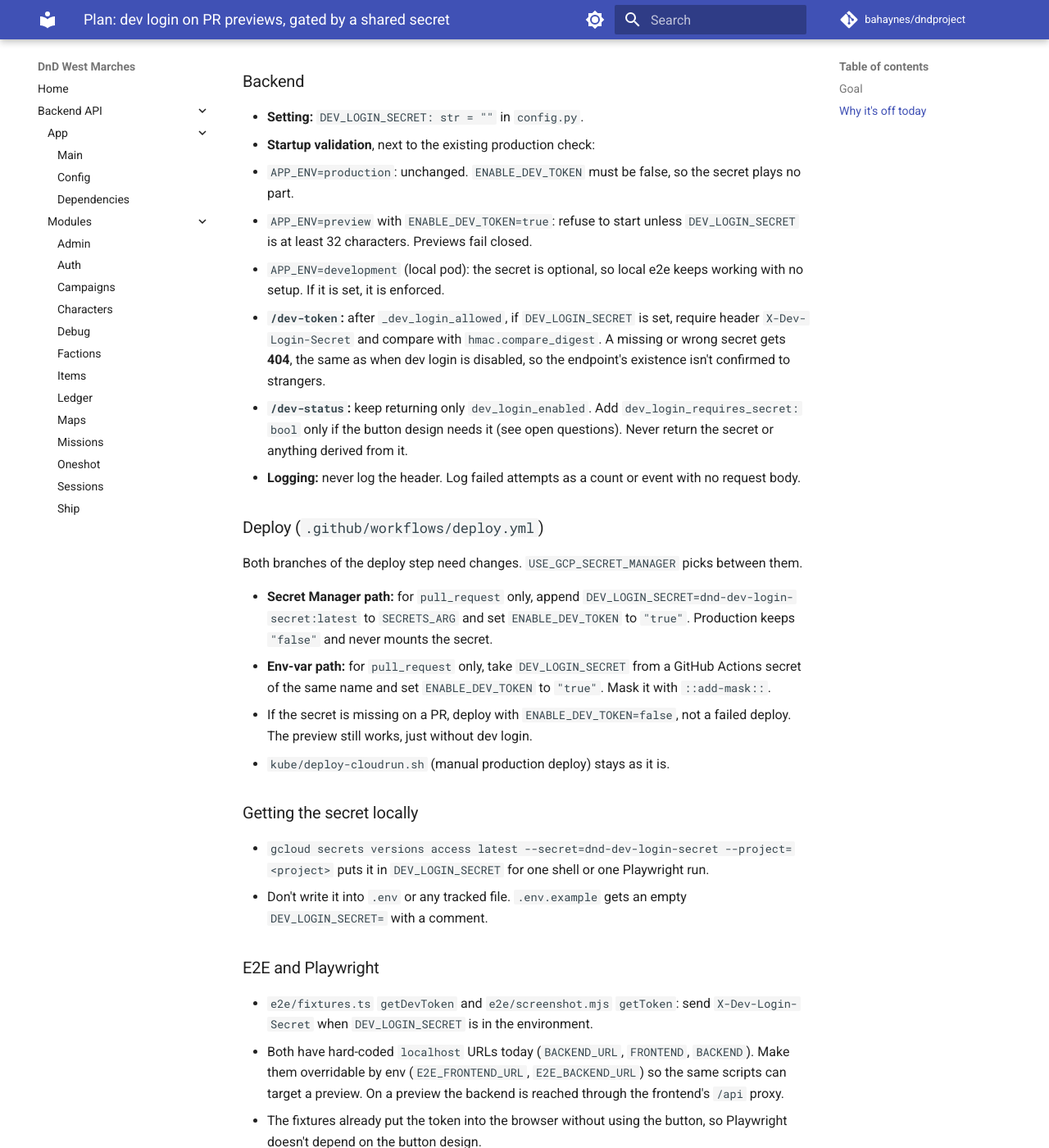
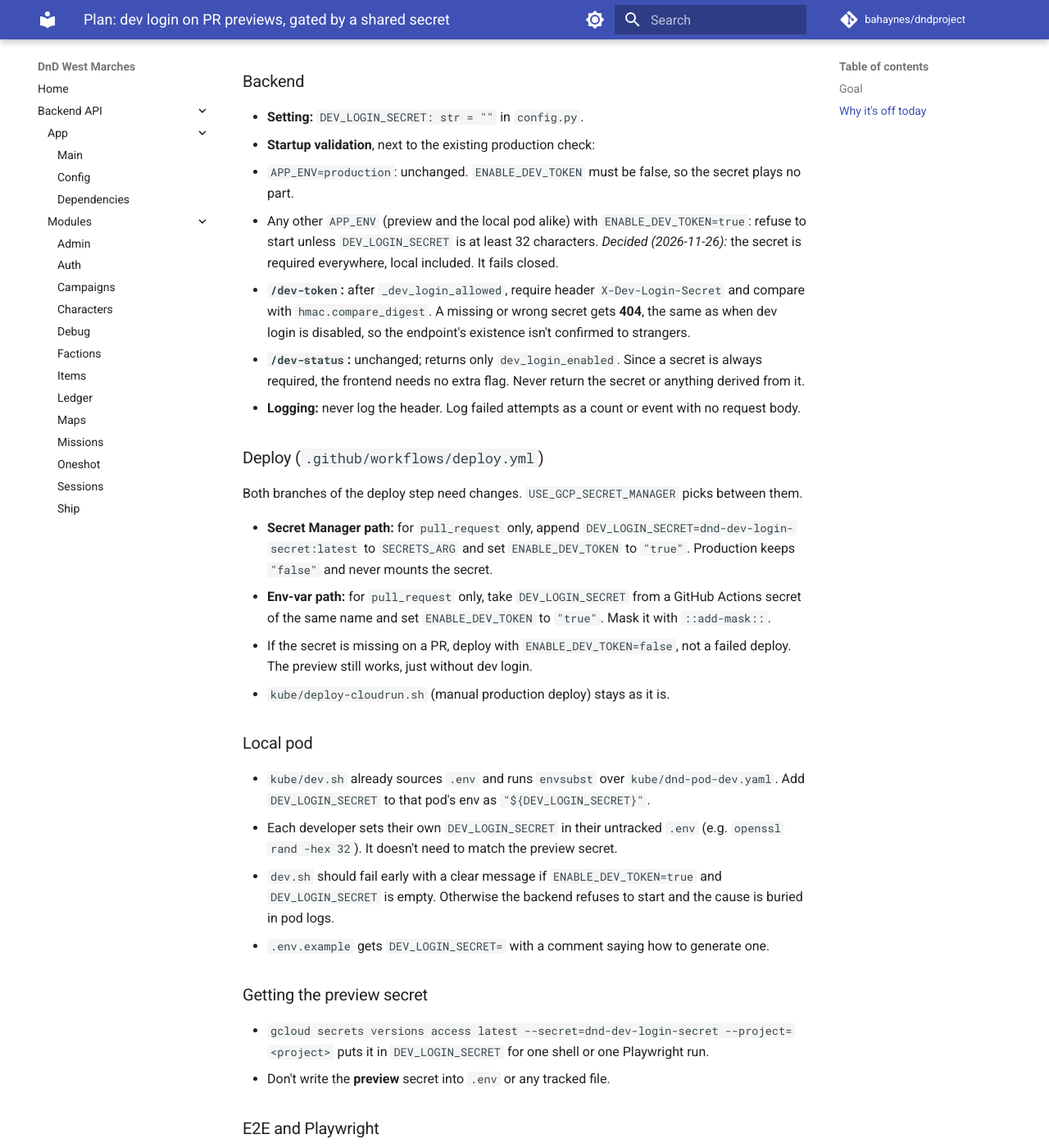
Before and after one commit to bahaynes/dndproject, an MkDocs documentation site: the page built from docs/plans/preview-dev-login.md, in a window 1280 px wide and 1400 px high, scrolled down 1013 px. Shown: the whole window at 82% size. Built offline with MkDocs 1.6.1 and Material for MkDocs 9.7.7, drawn with Linux system fonts in a browser that asks for light colours; comment, search, counter and statistics services are not loaded; some of the changed text lies outside the part shown.

Commit message:
docs: dev-login plan requires the secret locally and uses a password field
Co-Authored-By: Claude Opus 5.5 <noreply@anthropic.com>
Claude-Session: https://claude.ai/code/session_01VzawFKYJheCrAVM9doW2dy

```diff
--- a/docs/plans/preview-dev-login.md
+++ b/docs/plans/preview-dev-login.md
@@ -21,10 +21,9 @@ One shared secret, `DEV_LOGIN_SECRET`. `/dev-token` accepts a request only when
 - **Setting:** `DEV_LOGIN_SECRET: str = ""` in `config.py`.
 - **Startup validation**, next to the existing production check:
   - `APP_ENV=production`: unchanged. `ENABLE_DEV_TOKEN` must be false, so the secret plays no part.
-  - `APP_ENV=preview` with `ENABLE_DEV_TOKEN=true`: refuse to start unless `DEV_LOGIN_SECRET` is at least 32 characters. Previews fail closed.
-  - `APP_ENV=development` (local pod): the secret is optional, so local e2e keeps working with no setup. If it is set, it is enforced.
-- **`/dev-token`:** after `_dev_login_allowed`, if `DEV_LOGIN_SECRET` is set, require header `X-Dev-Login-Secret` and compare with `hmac.compare_digest`. A missing or wrong secret gets **404**, the same as when dev login is disabled, so the endpoint's existence isn't confirmed to strangers.
-- **`/dev-status`:** keep returning only `dev_login_enabled`. Add `dev_login_requires_secret: bool` only if the button design needs it (see open questions). Never return the secret or anything derived from it.
+  - Any other `APP_ENV` (preview and the local pod alike) with `ENABLE_DEV_TOKEN=true`: refuse to start unless `DEV_LOGIN_SECRET` is at least 32 characters. *Decided (2026-11-26):* the secret is required everywhere, local included. It fails closed.
+- **`/dev-token`:** after `_dev_login_allowed`, require header `X-Dev-Login-Secret` and compare with `hmac.compare_digest`. A missing or wrong secret gets **404**, the same as when dev login is disabled, so the endpoint's existence isn't confirmed to strangers.
+- **`/dev-status`:** unchanged; returns only `dev_login_enabled`. Since a secret is always required, the frontend needs no extra flag. Never return the secret or anything derived from it.
 - **Logging:** never log the header. Log failed attempts as a count or event with no request body.
 
 ### Deploy (`.github/workflows/deploy.yml`)
@@ -36,21 +35,32 @@ Both branches of the deploy step need changes. `USE_GCP_SECRET_MANAGER` picks be
 - If the secret is missing on a PR, deploy with `ENABLE_DEV_TOKEN=false`, not a failed deploy. The preview still works, just without dev login.
 - `kube/deploy-cloudrun.sh` (manual production deploy) stays as it is.
 
-### Getting the secret locally
+### Local pod
+
+- `kube/dev.sh` already sources `.env` and runs `envsubst` over `kube/dnd-pod-dev.yaml`. Add `DEV_LOGIN_SECRET` to that pod's env as `"${DEV_LOGIN_SECRET}"`.
+- Each developer sets their own `DEV_LOGIN_SECRET` in their untracked `.env` (e.g. `openssl rand -hex 32`). It doesn't need to match the preview secret.
+- `dev.sh` should fail early with a clear message if `ENABLE_DEV_TOKEN=true` and `DEV_LOGIN_SECRET` is empty. Otherwise the backend refuses to start and the cause is buried in pod logs.
+- `.env.example` gets `DEV_LOGIN_SECRET=` with a comment saying how to generate one.
+
+### Getting the preview secret
 
 - `gcloud secrets versions access latest --secret=dnd-dev-login-secret --project=<project>` puts it in `DEV_LOGIN_SECRET` for one shell or one Playwright run.
-- Don't write it into `.env` or any tracked file. `.env.example` gets an empty `DEV_LOGIN_SECRET=` with a comment.
+- Don't write the **preview** secret into `.env` or any tracked file.
 
 ### E2E and Playwright
 
-- `e2e/fixtures.ts` `getDevToken` and `e2e/screenshot.mjs` `getToken`: send `X-Dev-Login-Secret` when `DEV_LOGIN_SECRET` is in the environment.
+- `e2e/fixtures.ts` `getDevToken` and `e2e/screenshot.mjs` `getToken`: read `DEV_LOGIN_SECRET` from the environment and send it as `X-Dev-Login-Secret`. If it's unset, fail at once with a message naming the variable, not a bare 404.
 - Both have hard-coded `localhost` URLs today (`BACKEND_URL`, `FRONTEND`, `BACKEND`). Make them overridable by env (`E2E_FRONTEND_URL`, `E2E_BACKEND_URL`) so the same scripts can target a preview. On a preview the backend is reached through the frontend's `/api` proxy.
 - The fixtures already put the token into the browser without using the button, so Playwright doesn't depend on the button design.
 - The screenshot script's campaign name stays as it is. This change only touches how the token is obtained.
 
 ### Frontend button
 
-Undecided (see open questions). Whatever is chosen, the button must not hold the secret in source, build output or `localStorage`.
+*Decided (2026-11-26):* a password field next to the existing Player/Admin buttons.
+
+- Wrap it in a `<form>` with `<input type="password" autocomplete="current-password">` and a hidden username field, so the browser's password manager can offer to save it and fill it next time.
+- The value goes only into the `X-Dev-Login-Secret` header of the `/dev-token` call. It is never put in `localStorage`, `sessionStorage`, a cookie, the URL or a log.
+- A 404 from `/dev-token` shows "Wrong dev login secret." in the existing `devError` slot.
 
 ## Setup steps for Ben
 
@@ -63,26 +73,31 @@ Undecided (see open questions). Whatever is chosen, the button must not hold the
 ## Build order (one commit each)
 
 1. Setting, startup validation and the header check in `/dev-token`, with tests.
-2. Deploy workflow: PR-only secret mount and `ENABLE_DEV_TOKEN=true`, for both deploy paths.
-3. E2E fixtures and screenshot script: header support and overridable URLs.
-4. Frontend button, once its design is decided.
-5. `CLAUDE.md` line on e2e auth and `.env.example`.
+2. Local pod: `dnd-pod-dev.yaml` env, `dev.sh` early check, `.env.example`.
+3. Deploy workflow: PR-only secret mount and `ENABLE_DEV_TOKEN=true`, for both deploy paths.
+4. E2E fixtures and screenshot script: header support and overridable URLs.
+5. Frontend password field.
+6. `CLAUDE.md` line on e2e auth.
+
+Commits 1, 2 and 4 must land together in the MR: after commit 1 alone, the local pod and e2e break until the secret is wired in.
 
 ## Tests
 
 - `test_security.py`, extending the existing dev-token tests:
-  - preview with `ENABLE_DEV_TOKEN=true` and no secret refuses to start;
-  - secret set: no header gets 404; wrong header gets 404; correct header gets a token;
-  - development with no secret still works without a header (current behaviour);
+  - preview and development with `ENABLE_DEV_TOKEN=true` and no secret (or one under 32 characters) refuse to start;
+  - no header gets 404; wrong header gets 404; correct header gets a token;
   - production still refuses `ENABLE_DEV_TOKEN=true`, with or without a secret.
-- Frontend `login.test.ts`: covers whichever button behaviour is chosen.
+- `backend/tests/conftest.py` and the existing dev-token tests set a test secret and send the header.
+- Frontend `login.test.ts`: the password value is sent as the header, is not written to storage, and a 404 shows the wrong-secret message.
 - Manual: on a real preview, `/dev-token` without the header returns 404; with it, a Playwright run logs in and reaches `/dashboard`.
 
 ## This touches the protected auth area
 
 `CLAUDE.md` marks auth as protected. This plan changes `/dev-token`, `/dev-status`, `config.py` validation and the login page's dev button. It does not touch the Discord flow, `auth.ts`, `localStorage` token handling or `get_current_active_user`. **Ben must approve before any code is written.**
 
-## Open questions for Ben
+## Decisions (2026-11-26)
 
-1. **The button on previews.** A small field to paste the secret into, or hide the button on previews and leave dev login to Playwright?
-2. **Local dev pod.** Keep the secret optional for `APP_ENV=development`, as above, or require it everywhere for consistency?
+1. **Button:** a password field, pasted or filled by the browser's password manager.
+2. **Local pod:** the secret is required there too, set in `.env`.
+
+No open questions remain beyond approving the protected-auth section.
```
